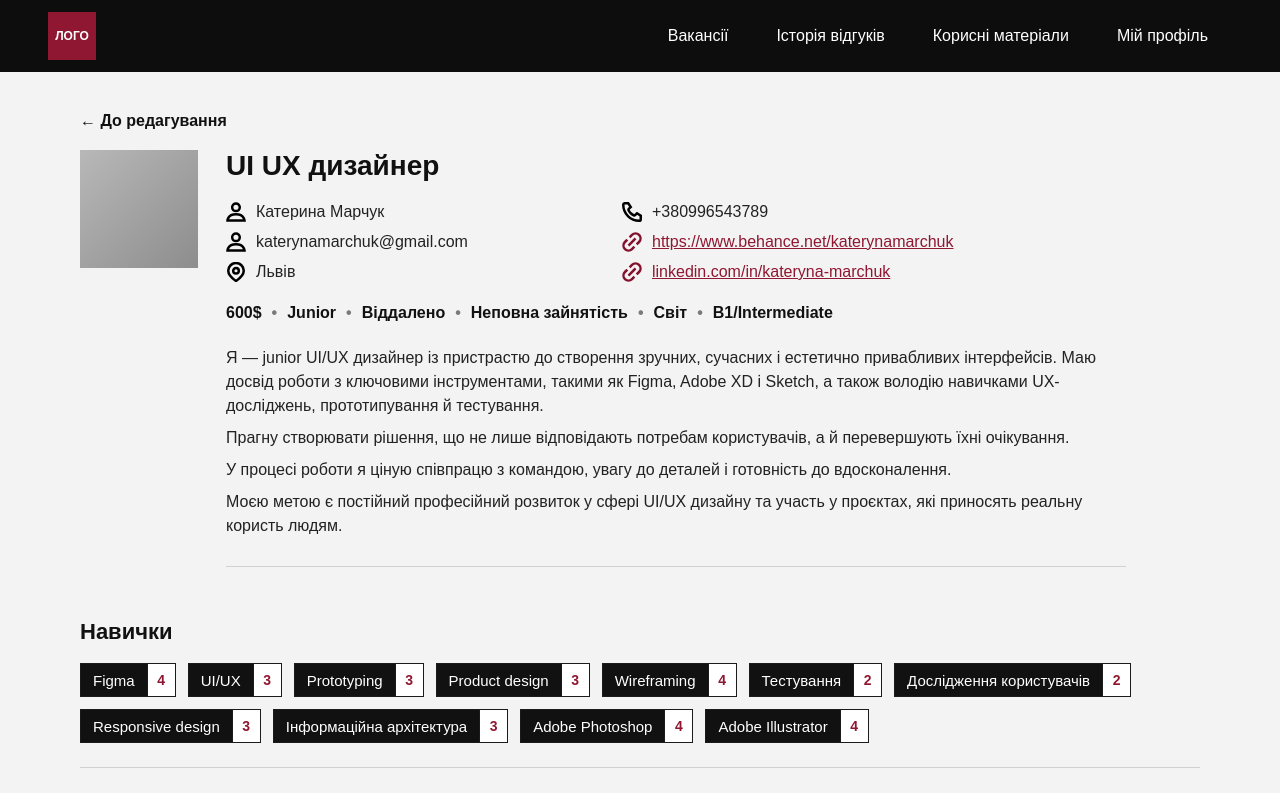
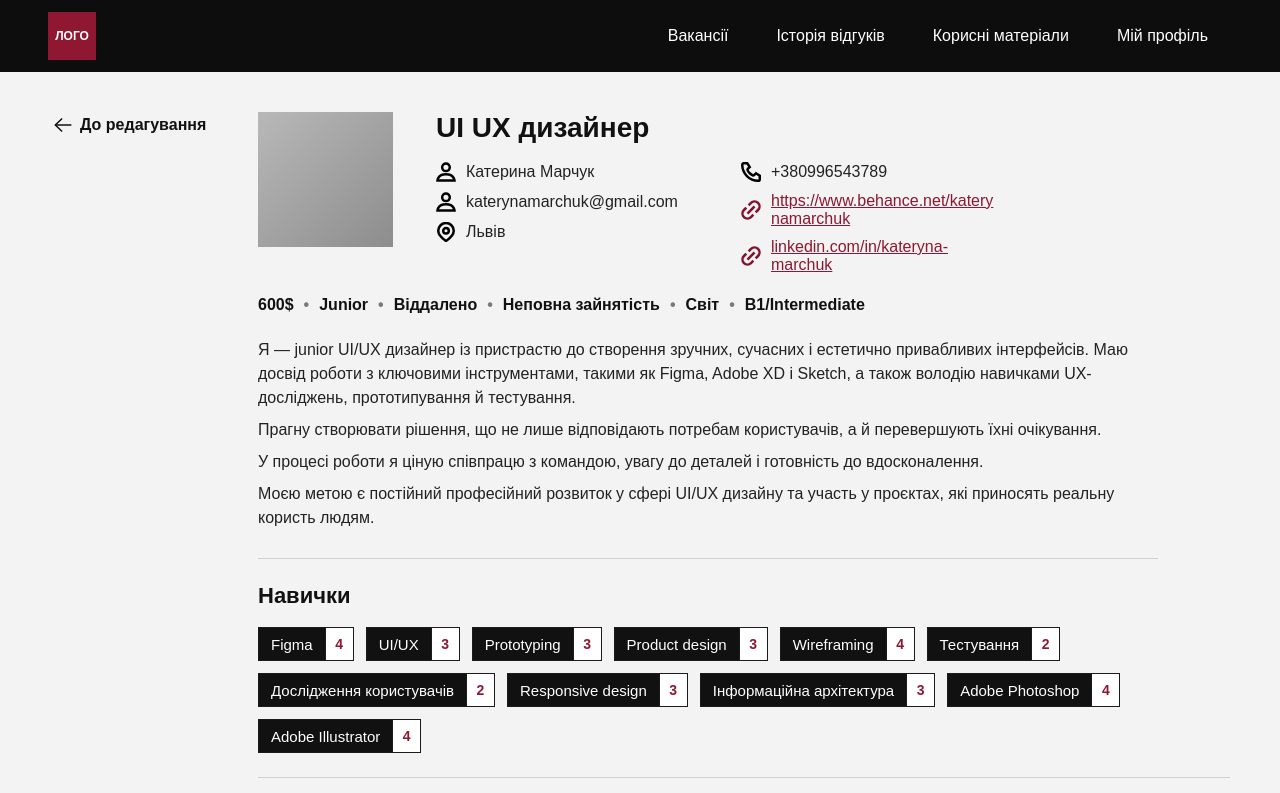
Before and after one commit to marharytapaduchak/web-job-search-site, a React (Vite) app: page /profile_page in a window 1280 px wide. Shown: the top 793 px of the page. Built offline with nearby package versions, Linux system fonts and the light colour scheme; data requests are answered from the project's data file.

Commit message:
fix css profile

```diff
--- a/src/components/Header.jsx
+++ b/src/components/Header.jsx
@@ -18,7 +18,7 @@ export default function Header() {
                 <Link to="/useful_materials" className="header__link">
                     Корисні матеріали
                 </Link>
-                <Link to="/profile_page" className="header__link">
+                <Link to="/profile_edit_info" className="header__link">
                     Мій профіль
                 </Link>
             </nav>
--- a/src/pages/ProfileEditInfo.css
+++ b/src/pages/ProfileEditInfo.css
@@ -86,13 +86,13 @@
 
   .profile-edit-about-row {
     display: grid;
-    grid-template-columns: 150px 1fr;
+    grid-template-columns: 190px 1fr;
     gap: 24px;
-    align-items: start;
+    align-items: center;
   }
 
   .profile-edit-about-row__photo {
-    width: 150px;
+    width: 180px;
     height: 180px;
     background-color: #b8b8b8;
     flex-shrink: 0;
@@ -186,9 +186,11 @@
 
   .profile-edit-points {
     color: #8f1731;
-    font-size: 14px;
+    font-size: 13px;
     font-weight: 700;
-    white-space: nowrap;
+    background-color: #f3dce3;
+    padding: 4px 8px;
+    border-radius: 4px;
   }
 
   .profile-edit-points--hidden {
--- a/src/pages/ProfilePage.css
+++ b/src/pages/ProfilePage.css
@@ -1,50 +1,71 @@
 .profile-page {
     background-color: #f3f3f3;
     min-height: calc(100vh - 72px);
-    padding: 40px 70px 60px;
+    padding: 40px 10px 60px;
   }
 
   .profile-page__container {
-    max-width: 1120px;
+    max-width: 1180px;
     margin: 0 auto;
   }
 
+  .profile-page__layout {
+    display: grid;
+    grid-template-columns: 180px 1fr;
+    gap: 28px;
+    align-items: start;
+  }
+
   .profile-page__back {
+    justify-self: start;
+    padding-left: 4px;
     display: inline-flex;
     align-items: center;
-    gap: 6px;
+    gap: 8px;
     text-decoration: none;
     color: #111;
     font-size: 16px;
     font-weight: 600;
-    margin-bottom: 20px;
     cursor: pointer;
+    margin-top: 4px;
+    white-space: nowrap;
+  }
+
+  .profile-page__back-icon {
+    width: 18px;
+    height: 18px;
+    display: block;
+  }
+
+  .profile-section.profile-section--recommendations {
+    border-bottom: none;
   }
 
   .profile-card {
     background-color: #f3f3f3;
   }
 
-  .profile-card__top {
-    display: flex;
-    align-items: flex-start;
+  .profile-card__header {
+    display: grid;
+    grid-template-columns: 150px 1fr;
     gap: 28px;
-    margin-bottom: 28px;
+    align-items: start;
+    margin-bottom: 22px;
   }
 
   .profile-card__photo {
-    width: 118px;
-    height: 118px;
+    width: 135px;
+    height: 135px;
     background: linear-gradient(135deg, #b8b8b8, #8d8d8d);
     flex-shrink: 0;
   }
 
   .profile-card__main-info {
-    flex: 1;
+    min-width: 0;
   }
 
   .profile-card__title {
-    margin: 0 0 20px;
+    margin: 0 0 18px;
     font-size: 28px;
     font-weight: 700;
     color: #111;
@@ -53,9 +74,15 @@
   .profile-card__info-grid {
     display: grid;
     grid-template-columns: 1fr 1fr;
-    gap: 32px;
-    margin-bottom: 22px;
-    max-width: 760px;
+    gap: 50px;
+    margin-bottom: 0;
+    max-width: 560px;
+  }
+
+  .profile-card__about {
+    max-width: 900px;
+    padding-bottom: 28px;
+    border-bottom: 1px solid #d1d1d1;
   }
 
   .profile-card__info-column {
@@ -80,6 +107,8 @@
     display: flex;
     align-items: center;
     gap: 10px;
+    min-width: 0;
+    overflow-wrap: anywhere;
   }
 
   .profile-card__info-svg {
@@ -106,12 +135,6 @@
   .profile-card__meta span:last-child::after {
     content: "";
     margin: 0;
-  }
-
-  .profile-card__about {
-    max-width: 900px;
-    padding-bottom: 28px;
-    border-bottom: 1px solid #d1d1d1;
   }
 
   .profile-card__about p {
--- a/src/pages/ProfilePage.jsx
+++ b/src/pages/ProfilePage.jsx
@@ -1,6 +1,7 @@
 import "./ProfilePage.css";
 
 import arrowUp from "../img/arrow_up.svg";
+import arrowLeft from "../img/arrow_left.svg";
 import ProfileIcon from "../img/profile.svg";
 import Location from "../img/location.svg";
 import LinkImg from "../img/link.svg";
@@ -63,12 +64,18 @@ export default function Profile() {
   return (
     <main className="profile-page">
       <div className="profile-page__container">
+        <div className="profile-page__layout">
           <a href="/profile_edit_info" className="profile-page__back">
-          ← До редагування
+            <img
+              src={arrowLeft}
+              alt="back"
+              className="profile-page__back-icon"
+            />
+            <span>До редагування</span>
           </a>
 
           <section className="profile-card">
-          <div className="profile-card__top">
+            <div className="profile-card__header">
               <div className="profile-card__photo" />
 
               <div className="profile-card__main-info">
@@ -114,7 +121,10 @@ export default function Profile() {
                       {profile.phone}
                     </p>
 
-                  <a href="#" className="profile-card__link">
+                    <a
+                      href={profile.portfolioUrl}
+                      className="profile-card__link"
+                    >
                       <img
                         src={LinkImg}
                         alt="link"
@@ -123,7 +133,7 @@ export default function Profile() {
                       {profile.portfolioUrl}
                     </a>
 
-                  <a href="#" className="profile-card__link">
+                    <a href={profile.linkedin} className="profile-card__link">
                       <img
                         src={LinkImg}
                         alt="link"
@@ -131,6 +141,8 @@ export default function Profile() {
                       />
                       {profile.linkedin}
                     </a>
+                  </div>
+                </div>
               </div>
             </div>
 
@@ -147,8 +159,6 @@ export default function Profile() {
               {profile.about?.split("\n").map((paragraph, index) => (
                 <p key={index}>{paragraph}</p>
               ))}
-              </div>
-            </div>
             </div>
 
             <section className="profile-section">
@@ -217,11 +227,15 @@ export default function Profile() {
               </h2>
               <a href="#" className="profile-file profile-file--single">
                 <span>Курси IT School</span>
-              <img src={arrowUp} alt="arrow" className="profile-file__arrow" />
+                <img
+                  src={arrowUp}
+                  alt="arrow"
+                  className="profile-file__arrow"
+                />
               </a>
             </section>
 
-          <section className="profile-section">
+            <section className="profile-section profile-section--recommendations">
               <h2 className="profile-section__title">Рекомендації</h2>
 
               <div className="recommendation-card">
@@ -229,7 +243,9 @@ export default function Profile() {
                   <div className="recommendation-card__photo" />
 
                   <div>
-                  <h3 className="recommendation-card__name">Роман Петренко</h3>
+                    <h3 className="recommendation-card__name">
+                      Роман Петренко
+                    </h3>
                     <p className="recommendation-card__role">
                       UX UI дизайнер, викладач Дизайну взаємодії у ЛНАМ
                     </p>
@@ -242,15 +258,19 @@ export default function Profile() {
 
                 <div className="recommendation-card__skills">
                   <span className="recommendation-card__skill">UI/UX</span>
-                <span className="recommendation-card__skill">Wireframing</span>
-                <span className="recommendation-card__skill">Prototyping</span>
+                  <span className="recommendation-card__skill">
+                    Wireframing
+                  </span>
+                  <span className="recommendation-card__skill">
+                    Prototyping
+                  </span>
                 </div>
 
                 <p className="recommendation-card__text">
                   Я рекомендую Катерину як талановиту і перспективну дизайнерку.
                   Вона успішно опанувала ключові інструменти, такі як Figma та
-                Adobe XD, і продемонструвала глибоке розуміння UX-досліджень. Її
-                проєкти вирізняються функціональністю та естетикою, а її
+                  Adobe XD, і продемонструвала глибоке розуміння UX-досліджень.
+                  Її проєкти вирізняються функціональністю та естетикою, а її
                   командна робота й увага до деталей заслуговують на високу
                   оцінку.
                 </p>
@@ -264,6 +284,7 @@ export default function Profile() {
             </div>
           </section>
         </div>
+      </div>
     </main>
   );
 }
```
Also changed, not shown: src/img/arrow_left.svg (added), 1 other file (tests, documents, lock files or other folders). Lines whose indentation alone changed are shown as unchanged.
